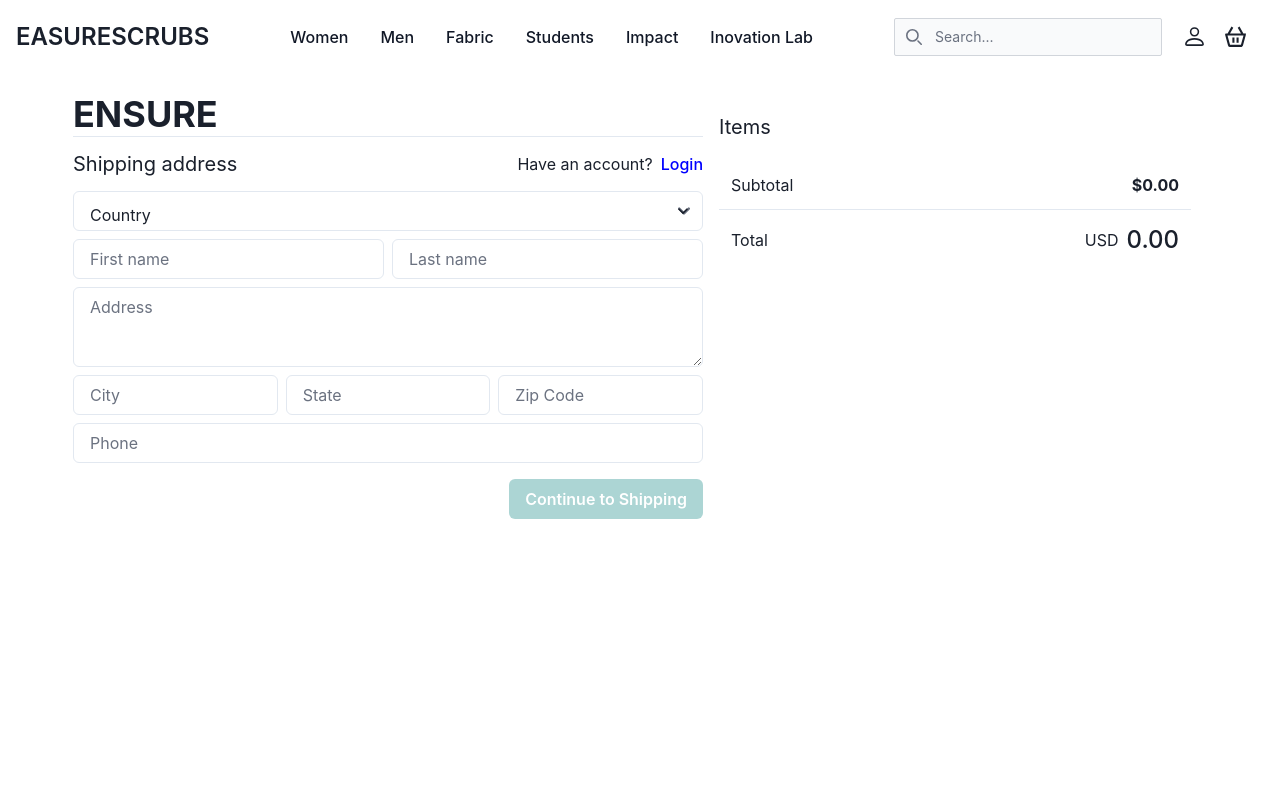
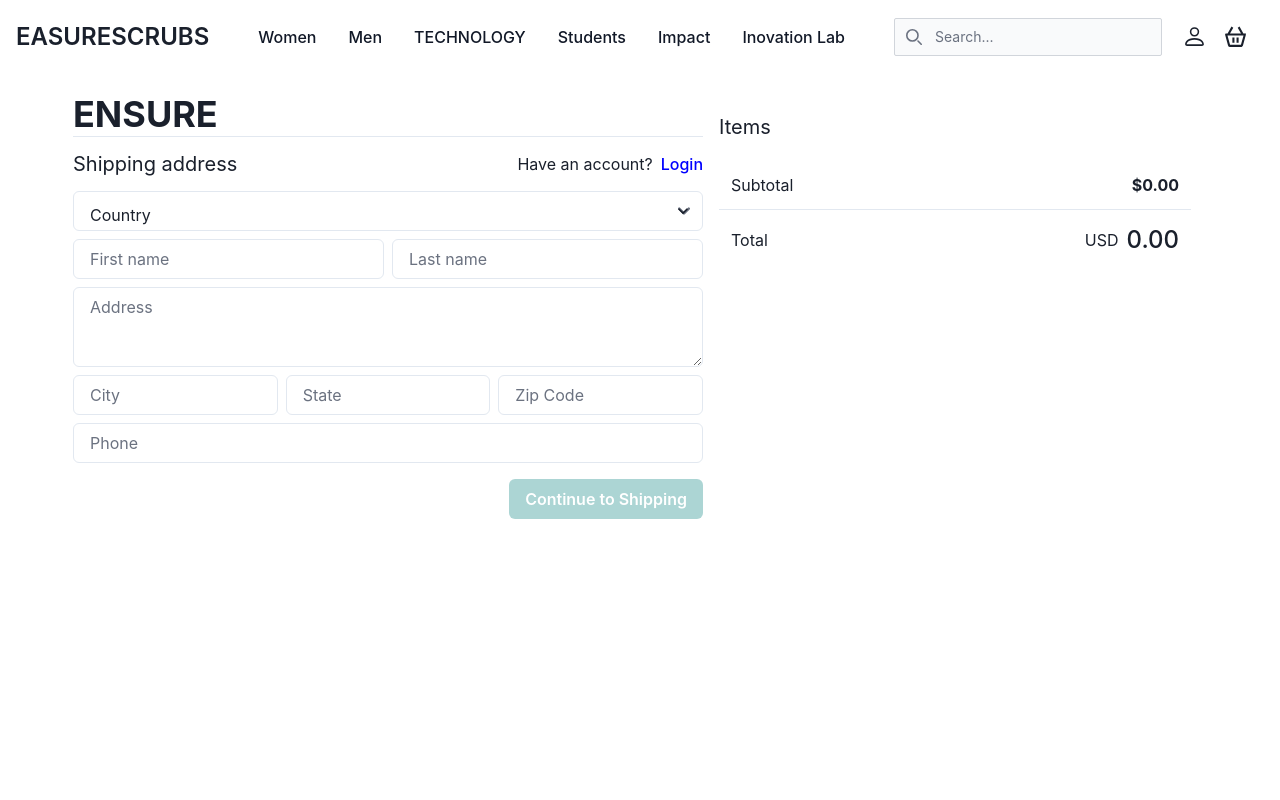
Before and after one commit to UmarRajpoot/EASURE-SCRUBS, a React (Create React App) app: page /checkout in a window 1280 px wide. Shown: the top 800 px of the page. Built offline with nearby package versions, Linux system fonts and the light colour scheme.

Commit message:
Update NavbarComp.js
The tab name change from Fabric to TECHNOLOGY

```diff
--- a/src/components/NavbarComp.js
+++ b/src/components/NavbarComp.js
@@ -262,7 +262,7 @@ const NavbarComp = () => {
                     href="#"
                     className="block py-2 pl-3 pr-4 text-gray-900 rounded hover:bg-gray-100 md:hover:bg-transparent md:hover:text-blue-700 md:p-0 dark:text-white md:dark:hover:text-blue-500 dark:hover:bg-gray-700 dark:hover:text-white md:dark:hover:bg-transparent dark:border-gray-700"
                   >
-                    Fabric
+                    TECHNOLOGY
                   </a>
                 </li>
               </Link>
```
